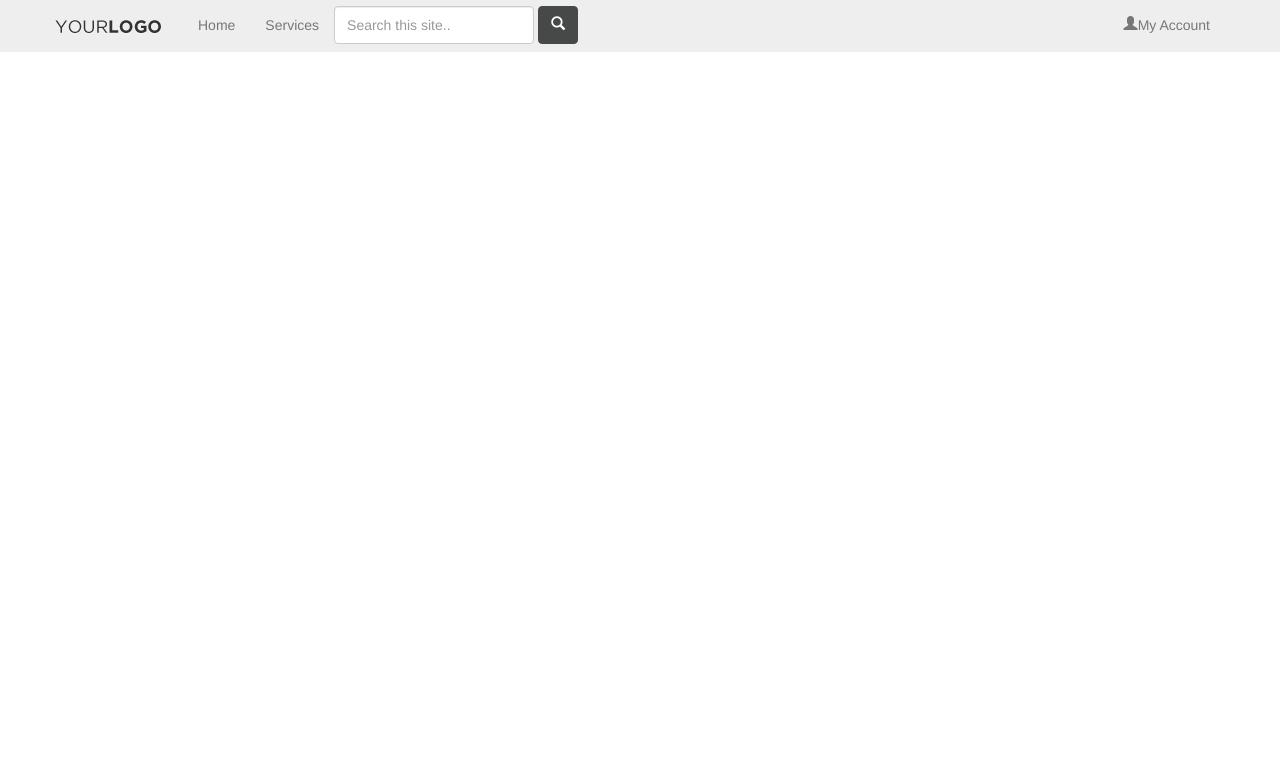
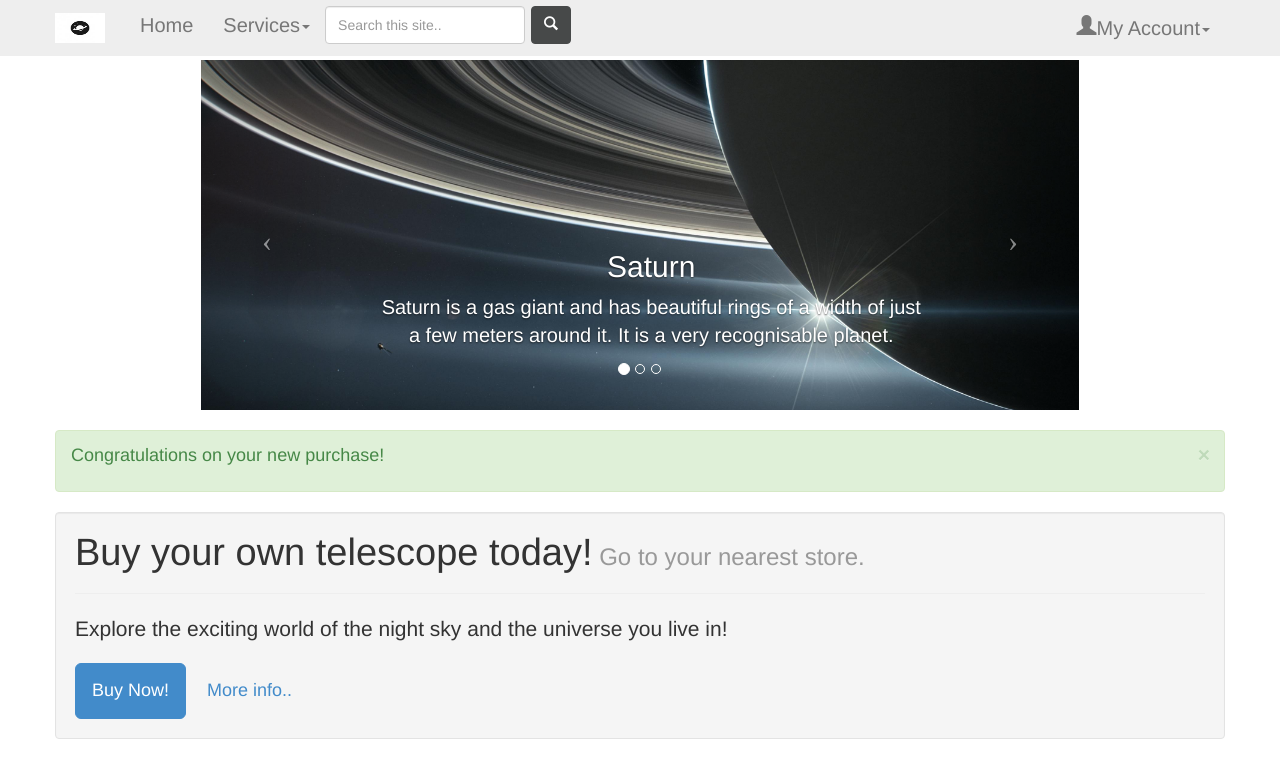
Before and after one commit to bibhubapun/Bootstrap_Rogue, a plain HTML site: page index.html in a window 1280 px wide. Drawn offline with nearby package versions, Linux system fonts and the light colour scheme.

Commit message:
Second commit

```diff
--- a/includes/css/styles.css
+++ b/includes/css/styles.css
@@ -19,8 +19,16 @@ Notes:	 Hand coded for Udemy.com
 /* --------------------------------------
    Typography
    -------------------------------------- */
-
-
+body{
+   -webkit-font-smoothing:antialiased;
+   text-rendering: optimizeLegibility;
+}
+.well .page-header{
+   margin-top: 0;
+}
+.well .page-header h1{
+   margin-top: 0;
+}
 
 /* --------------------------------------
    Navbar
@@ -29,17 +37,53 @@ Notes:	 Hand coded for Udemy.com
       width: 200px;
    }
 
+   .navbar-brand{
+      padding:13px 15px;
+   }
+   .navbar{
+      font-size: 20px;
+   }
+
 
 /* --------------------------------------
    Carousel
    -------------------------------------- */
+#myCarousel .item{
+   height: 350px;
+
+
+}
+#myCarousel{
+   width: 75%;
+   margin:auto;
+   margin-top: 60px;
+
+}
+#slide1, #slide2, #slide3{
+   background-repeat: no-repeat;
+   padding-top: 0px;
+   background-size: cover;
+   width: 900px;
+
+}
+.carousel-caption{
+   font-size: 20px;
+}
+.carousel-caption h4{
+   font-size: 30px;
+}
 
 
 
 /* --------------------------------------
    Global Styles
    -------------------------------------- */
-
+.alert{
+   margin-top: 20px;
+}
+.well{
+   margin:20px 0;
+}
 
 
 /* --------------------------------------
--- a/index.html
+++ b/index.html
@@ -26,27 +26,99 @@
 	<div id="main" class="container">
 		<div class="navbar navbar-fixed-top">
 			<div class="container">
-				<a class="navbar-brand" href="/"><img src="images/logo.png" alt="Your Logo"></a>
+				<button class="navbar-toggle" data-target=".navbar-responsive-collapse" data-toggle="collapse" type="button">
+
+				</button>
+				<a class="navbar-brand" href="/"><img src="images/logo.jpeg" alt="Your Logo" width="50" height="30"></a>
 				<div class="nav-collapse collapse navbar-responsive-collapse">
 					<ul class="nav navbar-nav">
 						<li><a href="#">Home</a></li>
-						<li><a href="#">Services</a></li>
+						<li class="dropdown"><a href="#" class="dropdow-toggle" data-toggle="dropdown">Services<strong class="caret"></strong></a>
+							<ul class="dropdown-menu">
+								<li><a href="#">Solar System</a></li>
+								<li><a href="#">Planets</a></li>
+								<li><a href="#">Moons</a></li>
+								<li class="divider"></li>
+								<li class="dropdown-header">Cosmic Bodies</li>
+								<li><a href="#">Nebulae</a></li>
+								<li><a href="#">Galaxies</a></li>
+							</ul>
+
+						</li>
 					</ul>
 					<form class="navbar-form pull-left">
 						<input type="text" class="form-control" placeholder="Search this site.." id="searchInput">
 						<button type="submit" class="btn btn-default"><span class="glyphicon glyphicon-search"></span></button>
 					</form>
 					<ul class="nav navbar-nav pull-right">
-						<li><a href="#"><span class="glyphicon glyphicon-user"></span>My Account</a></li>
+						<li class="dropdown"><a href="#" class="dropdow-toggle" data-toggle="dropdown"><span class="glyphicon glyphicon-user"></span>My Account<strong class="caret"></strong></a>
+							<ul class="dropdown-menu">
+								<li><a href="#"><span class="glyphicon glyphicon-cog"></span>Settings</a></li>
+								<li><a href="#"><span class="glyphicon glyphicon-pencil"></span>Profile</a></li>
+								<li class="divider"></li>
+								<li><a href="#"><span class="glyphicon glyphicon-off"></span>Sign out</a></li>
+							</ul>
+
+						</li>
 					</ul>
 				</div>
 			</div>
 		</div>
 
-	  <div class="caraousel slide" id="myCarousel">
+	  <div class="carousel slide" id="myCarousel">
+	  	<ol class="carousel-indicators">
+	  		<li class="active" data-slide-to="0" data-target="#myCarousel"></li>
+	  		<li data-slide-to="1" data-target="#myCarousel"></li>
+	  		<li data-slide-to="2" data-target="#myCarousel"></li>
+	  	</ol>
+	  	<div class="carousel-inner">
+	  		<div class="item active" id="slide1">
+	  			<img src="images/saturn_large.jpg" class="d-block w-100" alt="s1">
+	  			<div class="carousel-caption">
+	  				<h4>Saturn</h4>
+	  				<p>Saturn is a gas giant and has beautiful rings of a width of just a few meters around it. It is a very recognisable planet.</p>
+	  			</div>
+	  		</div>
+	  		<div class="item" id="slide2">
+	  			<img src="images/sun.jpg" class="d-block w-100" alt="s2">
+	  			<div class="carousel-caption">
+	  				<h4>Sun</h4>
+	  				<p>Sun is our very own star in the solar system. It provides us with all the energy we need to function as human beings.</p>
+	  			</div>
+	  		</div>
+	  		<div class="item" id="slide3">
+	  			<img src="images/earth.jpg" class="d-block w-100" alt="s3">
+	  			<div class="carousel-caption">
+	  				<h4>Earth</h4>
+	  				<p>Earth is our very own planet where we live. Its the only planet in the solar system known to have life as we know it.</p>
+	  			</div>
+	  		</div>
 	  </div>
-	  <div class="row" id="bigCallout">
-	  </div>
+
+	  <a href="#myCarousel" class="left carousel-control" data-slide="prev"><span class="icon-prev"></span></a>
+	  <a href="#myCarousel" class="right carousel-control" data-slide="next"><span class="icon-next"></span></a>
+	</div>
+
+
+	<div class="row" id="bigCallout">
+	  	<div class="col-12">
+	  		<div class="alert alert-success alert-block fade in" id="successAlert">
+	  			<button class="close" type="button" data-dismiss="alert">&times;</button>
+	  			<h4>Congratulations on your new purchase!</h4>
+	  		</div>
+	  		<div class="well well-small visible-sm">
+	  			<a href="" class="btn btn-large btn-block btn-default"><span class="glyphicon glyphicon-earphone"></span>Call us Now!</a>
+	  		</div>
+	  		<div class="well">
+	  		<div class="page-header">
+	  			<h1>Buy your own telescope today!<small> Go to your nearest store.</small></h1>
+	  		</div>
+	  		<p class="lead"> Explore the exciting world of the night sky and the universe you live in!</p>
+	  		<a href="#" class="btn btn-large btn-primary">Buy Now!</a>
+	  		<a href="#" class="btn btn-large btn-link">More info..</a>
+	  		</div>
+	  	</div>
+    </div>
 	  <div class="row" id="featuresHeading">
 	  </div>
 	  <div class="row" id="features">
```
Also changed, not shown: images/earth.jpeg (added), images/earth.jpg (added), images/earth_large.jpeg (added), images/logo.jpeg (added), images/saturn_large.jpg (added), images/sun_large.jpeg (added), 1 other file.
